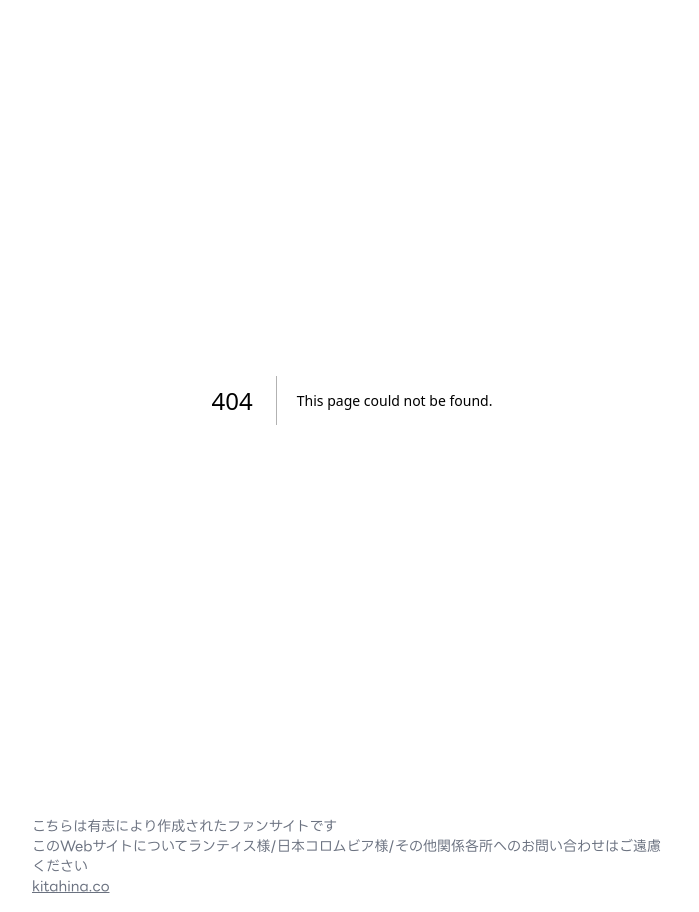
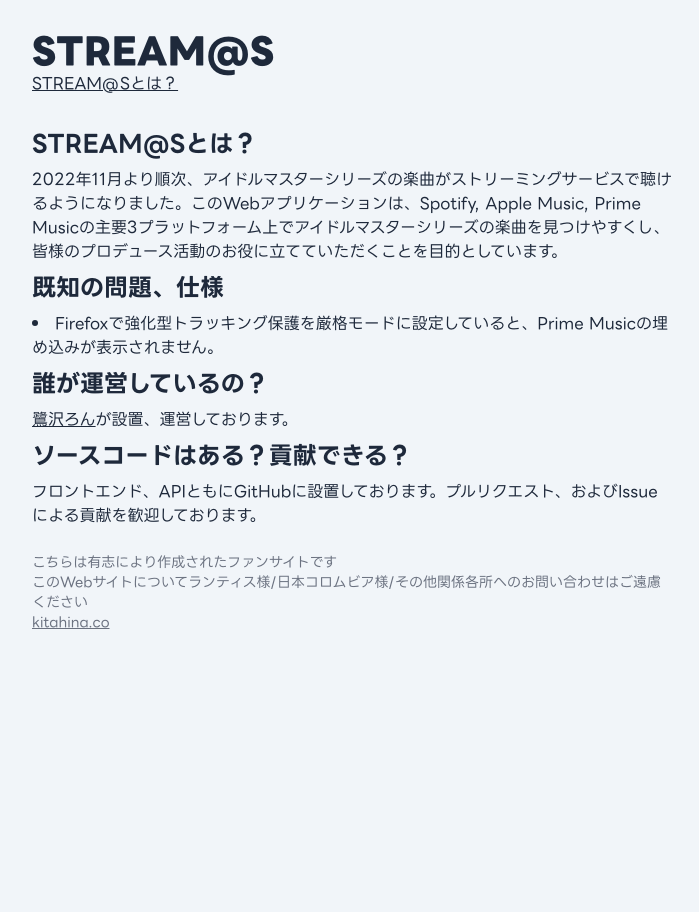
Before and after one commit to lonsagisawa/stream.kitahina.co, a Next.js app: page /about in a window 1280 px wide. Before the commit this address had no page. Shown: the whole page, without its empty margins (288-987 px from the left). After the commit the page ends 800 px from the top, so only its background shows below. Built offline with nearby package versions, Linux system fonts and the light colour scheme.

Commit message:
about page

```diff
--- a/components/header.tsx
+++ b/components/header.tsx
@@ -42,13 +42,18 @@
 
 const Header = ({ brand }: headerProps) => {
   return (
-    <header className="py-4">
+    <header className="py-8">
       <h1 className="font-black">
         <Link href="/" className="text-4xl hover:border-b-2 border-amber-300">
           STREAM@S
         </Link>
       </h1>
       <BrandTitle brand={brand} />
+      <p>
+        <Link href="/about" className="underline">
+          STREAM@Sとは？
+        </Link>
+      </p>
     </header>
   );
 };
--- /dev/null
+++ b/pages/about.tsx
@@ -0,0 +1,48 @@
+import Header from "../components/header";
+import Head from "next/head";
+import Link from "next/link";
+
+const About = () => {
+  return (
+    <>
+      <Head>
+        <title>STREAM@S</title>
+        <meta name="description" content="Generated by create next app" />
+        <link rel="icon" href="/favicon.ico" />
+      </Head>
+      <div className="container mx-auto px-4 max-w-2xl">
+        <Header />
+        <h2 className="text-2xl font-bold">STREAM@Sとは？</h2>
+        <p className="my-2">
+          2022年11月より順次、アイドルマスターシリーズの楽曲がストリーミングサービスで聴けるようになりました。このWebアプリケーションは、Spotify,
+          Apple Music, Prime
+          Musicの主要3プラットフォーム上でアイドルマスターシリーズの楽曲を見つけやすくし、皆様のプロデュース活動のお役に立てていただくことを目的としています。
+        </p>
+        <h2 className="text-2xl font-bold">既知の問題、仕様</h2>
+        <ul>
+          <li className="list-disc list-inside my-2">
+            Firefoxで強化型トラッキング保護を厳格モードに設定していると、Prime
+            Musicの埋め込みが表示されません。
+          </li>
+        </ul>
+        <h2 className="text-2xl font-bold">誰が運営しているの？</h2>
+        <p className="my-2">
+          <Link
+            href="https://lon.sagisawa.me"
+            target="_blank"
+            className="underline"
+          >
+            鷺沢ろん
+          </Link>
+          が設置、運営しております。
+        </p>
+        <h2 className="text-2xl font-bold">ソースコードはある？貢献できる？</h2>
+        <p className="my-2">
+          フロントエンド、APIともにGitHubに設置しております。プルリクエスト、およびIssueによる貢献を歓迎しております。
+        </p>
+      </div>
+    </>
+  );
+};
+
+export default About;
```
